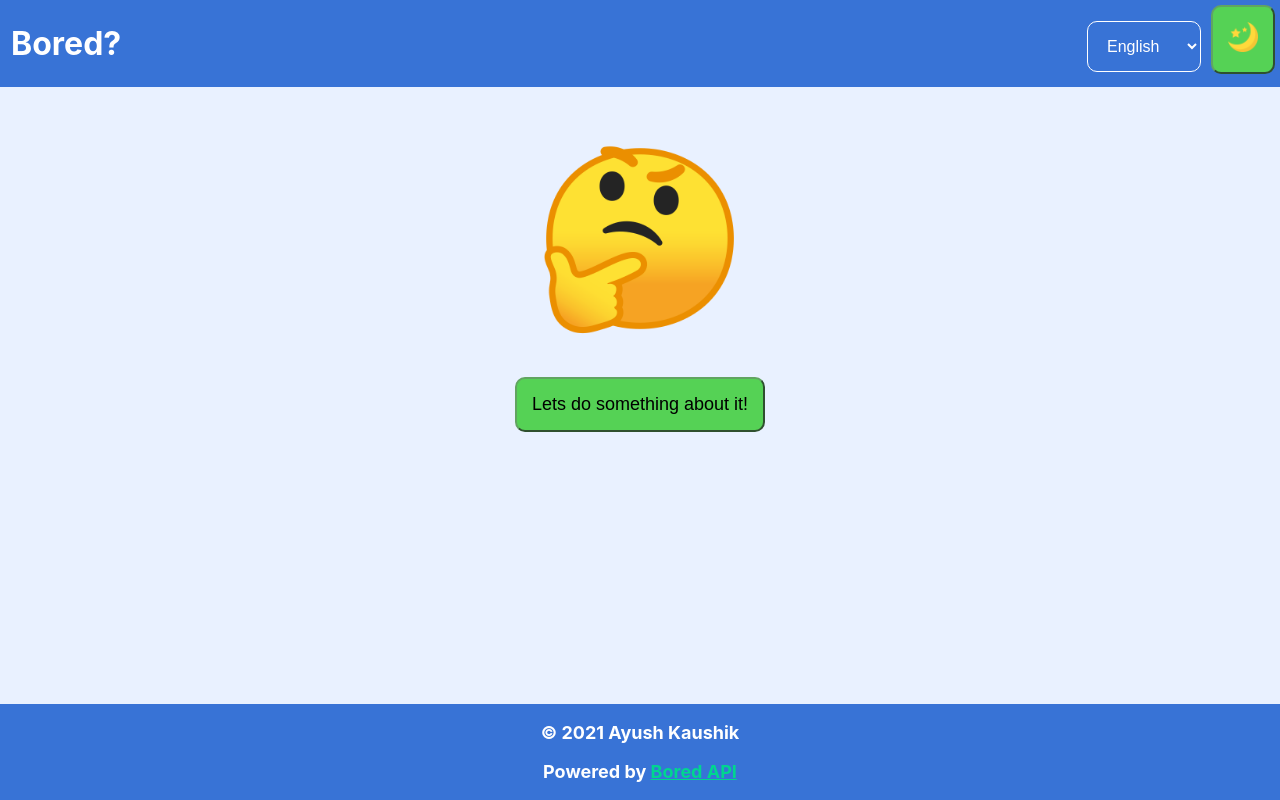
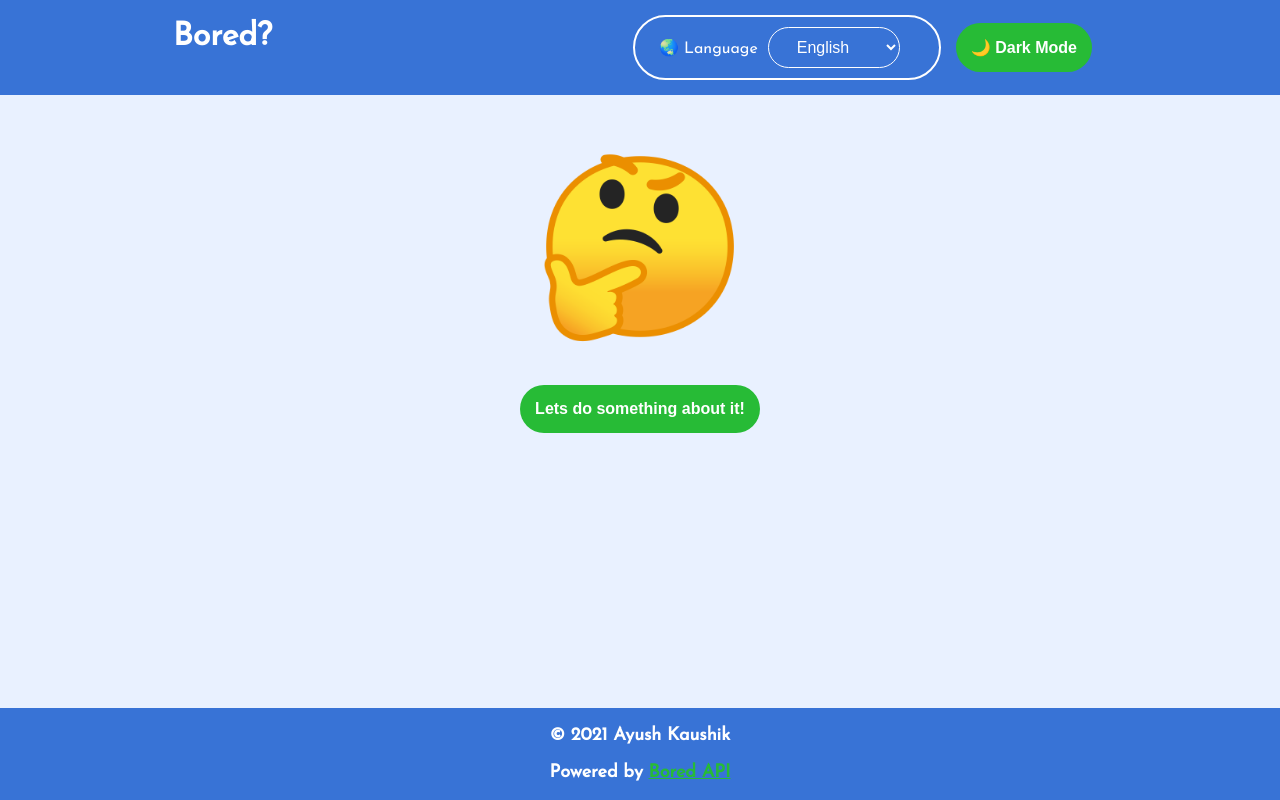
Before and after one commit to Ayush-Kaushik/boredom-busters, a React (Create React App) app: page / in a window 1280 px wide. Shown: the top 800 px of the page. Built offline with nearby package versions, Linux system fonts and the light colour scheme.

Commit message:
Fixed the header and theme colors

```diff
--- a/src/components/ActivityBody.tsx
+++ b/src/components/ActivityBody.tsx
@@ -12,7 +12,7 @@ const ActivityBody: React.FC = () => {
     const {activity, link} = activityState.bored;
     const {shouldWarn} = activityState.covidWarning;
     const image: ActivityImage = activityState.image;
-    const { t } = useTranslation()
+    const { t } = useTranslation();
 
     const getNewActivity = () => {
         axios.get('https://www.boredapi.com/api/activity').then(({data}) => {
--- a/src/components/Header.tsx
+++ b/src/components/Header.tsx
@@ -1,10 +1,10 @@
 import React from 'react';
 import { useTheme } from '../context/ThemeContext';
-import { themeImages } from '../constants';
-import { Trans } from 'react-i18next';
+import { Trans, useTranslation } from 'react-i18next';
 
 const Header: React.FC = ({ children }) => {
     const { darkMode, setDarkMode } = useTheme();
+    const { t } = useTranslation();
 
     return (
         <header className={darkMode ? `header dark-header` : `header light-header`}>
@@ -14,7 +14,7 @@ const Header: React.FC = ({ children }) => {
 
             <div className="header-right-content">
                 {children !== null ? children : <></>}
-                <button className={darkMode ? `button dark-button` : `button light-button`} onClick={() => { setDarkMode(!darkMode) }}>{darkMode ? <img alt={"logo"} src={`/images/${themeImages["light"].url}`} /> : <img alt={"logo"} src={`/images/${themeImages["dark"].url}`} />}</button>
+                <button className={darkMode ? `button dark-button` : `button light-button`} onClick={() => { setDarkMode(!darkMode) }}>{darkMode ? <Trans i18nKey="lightModeToggle" id="lightModeToggle"/> : <Trans i18nKey="darkModeToggle" id="darkModeToggle"/>}</button>
             </div>
         </header>
     );
--- a/src/components/I8N.tsx
+++ b/src/components/I8N.tsx
@@ -18,7 +18,10 @@ i18n
                     copyright: "© 2021 Ayush Kaushik",
                     cta: "Lets do something about it!",
                     covidAlert: "Covid Alert: Please refrain from activities with more than one participant",
-                    acknowledgement: "Powered by <1>Bored API</1>"
+                    acknowledgement: "Powered by <1>Bored API</1>",
+                    darkModeToggle: "🌙 Dark Mode",
+                    lightModeToggle: "☀️ Light Mode",
+                    language: "🌏 Language"
                 }
             },
             fr: {
@@ -26,8 +29,11 @@ i18n
                     title: "Ennuyé?",
                     copyright: "© 2021 Ayush Kaushik",
                     cta: "Faisons quelque chose à ce sujet !",
-                    covidAlert: "Alerte Covid : veuillez vous abstenir d'activités avec plus d'un participant",
-                    acknowledgement: "Alimenté par <1>Bored API</1>"
+                    covidAlert: "Alerte Covid: veuillez vous abstenir d'activités avec plus d'un participant",
+                    acknowledgement: "Alimenté par <1>Bored API</1>",
+                    darkModeToggle: "🌙 Mode Sombre",
+                    lightModeToggle: "☀️ Mode Lumière",
+                    language: "🌏 Langue"
                 }
             },
             de: {
@@ -36,7 +42,10 @@ i18n
                     copyright: "© 2021 Ayush Kaushik",
                     cta: "Lasst uns etwas dagegen tun!",
                     covidAlert: "Covid Alert: Bitte sehen Sie von Aktivitäten mit mehr als einem Teilnehmer ab",
-                    acknowledgement: "Unterstützt von <1>Bored API</1>"
+                    acknowledgement: "Unterstützt von <1>Bored API</1>",
+                    darkModeToggle: "🌙 Dunkelmodus",
+                    lightModeToggle: "☀️ Lichtmodus",
+                    language: "🌏 Sprache"
                 }
             },
             hi: {
@@ -45,7 +54,10 @@ i18n
                     copyright: "© 2021 Ayush Kaushik",
                     cta: "चलो इसके बारे में कुछ करते हैं!",
                     covidAlert: "कोविड अलर्ट: कृपया एक से अधिक प्रतिभागियों वाली गतिविधियों से बचें",
-                    acknowledgement: "<1>Bored API</1> द्वारा संचालित"
+                    acknowledgement: "<1>Bored API</1> द्वारा संचालित",
+                    darkModeToggle: "🌙 अँधेरा तरीका",
+                    lightModeToggle: "☀️ रोशनी तरीका",
+                    language: "🌏 भाषा"
                 }
             },
             pa: {
@@ -54,7 +66,10 @@ i18n
                     copyright: "© 2021 Ayush Kaushik",
                     cta: "ਆਓ ਇਸ ਬਾਰੇ ਕੁਝ ਕਰੀਏ!",
                     covidAlert: "ਕੋਵਿਡ ਅਲਰਟ: ਕਿਰਪਾ ਕਰਕੇ ਇੱਕ ਤੋਂ ਵੱਧ ਭਾਗੀਦਾਰਾਂ ਨਾਲ ਗਤੀਵਿਧੀਆਂ ਤੋਂ ਪਰਹੇਜ਼ ਕਰੋ",
-                    acknowledgement: "<1>Bored API</1> ਦੁਆਰਾ ਸੰਚਾਲਿਤ"
+                    acknowledgement: "<1>Bored API</1> ਦੁਆਰਾ ਸੰਚਾਲਿਤ",
+                    darkModeToggle: "🌙 ਹਨੇਰਾ ਮੋਡ",
+                    lightModeToggle: "☀️ ਰੋਸ਼ਨੀ ਮੋਡ",
+                    language: "🌏 ਭਾਸ਼ਾ"
                 }
             }
         },
--- a/src/components/LanguageSelector.tsx
+++ b/src/components/LanguageSelector.tsx
@@ -1,5 +1,5 @@
 import React from 'react';
-import { useTranslation } from 'react-i18next';
+import { Trans, useTranslation } from 'react-i18next';
 import { useTheme } from '../context/ThemeContext';
 import { languages, ILanguage } from '../constants';
 
@@ -12,7 +12,9 @@ const LanguageSelector: React.FC = () => {
     }
 
     return (
-            <select className={darkMode ? `dark-selector selector` : `light-selector selector`}
+        <div className={darkMode ? `dark-selector selector` : `light-selector selector`}>
+            <label><Trans i18nKey="language" id="language"/></label>
+            <select
                 value={i18n.language}
                 id={"language-selector"}
                 onChange={(e) => {
@@ -24,6 +26,7 @@ const LanguageSelector: React.FC = () => {
                     </option>
                 ))}
             </select>
+        </div>
     );
 }
 
--- a/src/index.css
+++ b/src/index.css
@@ -1,3 +1,5 @@
+@import url('https://fonts.googleapis.com/css?family=Josefin+Sans');
+
 :root {
     --font-size-small: 14px;
     --font-size-medium: 16px;
@@ -12,9 +14,7 @@ body {
 
     overflow: hidden;
 
-    font-family: -apple-system, BlinkMacSystemFont, 'Segoe UI', 'Roboto', 'Oxygen',
-        'Ubuntu', 'Cantarell', 'Fira Sans', 'Droid Sans', 'Helvetica Neue',
-        sans-serif;
+    font-family: 'Josefin Sans';
     -webkit-font-smoothing: antialiased;
     -moz-osx-font-smoothing: grayscale;
 }
@@ -27,10 +27,12 @@ code {
 .header {
     width: 100%;
     color: #FFF;
-    font-weight: bold;
 
     position: relative;
     overflow: hidden;
+
+    display: flex;
+    justify-content: space-around;
 }
 
 .light-header {
@@ -39,26 +41,52 @@ code {
 
 .dark-header {
     background-color: #222B45;
-    border-bottom: 2px solid #000;
-}
-
-.header img {
-    height: 30px;
-    width: 30px;
-}
-
-.header-left-content {
-    float: none;
-    position: absolute;
-    top: 50%;
-    left: 0%;
-    transform: translate(10%, -50%);
 }
 
 .header-right-content {
     float: right;
-    padding: 5px;
+    padding: 15px;
+}
 
+.light-selector {
+    color: #FFF;
+}
+
+.dark-selector {
+    color: #FFF;
+}
+
+.selector {
+    font-size: var(--font-size-medium);
+    display: inline-block;
+
+    padding: 10px 24px;
+    border-radius: 34px;
+
+    border: 2px solid #FFF;
+
+    margin-right: 15px;
+}
+
+.selector select {
+    margin-right: 15px;
+    margin-left: 10px;
+
+    padding: 10px 24px;
+    border-radius: 34px;
+
+    font-size: var(--font-size-medium);
+
+    color: #FFF;
+    border-color: #FFF;
+}
+
+.light-selector select {
+    background-color: #3873D6;
+}
+
+.dark-selector select {
+    background-color: #222B45;
 }
 
 .activity-body {
@@ -68,18 +96,17 @@ code {
     text-align: center;
     padding: 50px;
     height: 100vh;
+    font-weight: bold;
 }
 
 .dark-body {
     background-color: #151A30;
     color: #FFF;
-    font-weight: bold;
 }
 
 .light-body {
     background-color: #E9F1FF;
     color: #000;
-    font-weight: bold;
 }
 
 .activity-body img {
@@ -88,10 +115,11 @@ code {
 }
 
 .covid-warning {
-    background-color: #F9235C;
+    background-color: rgb(180, 0, 0);
     color: #FFF;
-    padding: 5px;
-    border-radius: 20px;
+    font-size: var(--font-size-medium);
+    padding: 10px 24px;
+    border-radius: 34px;
 }
 
 .footer {
@@ -113,7 +141,7 @@ code {
 }
 
 .light-footer a {
-    color: #00D68F;
+    color: rgb(39, 187, 54);
 }
 
 .dark-footer {
@@ -122,42 +150,27 @@ code {
 }
 
 .dark-footer a {
-    color: #ec6a1e;
+    color: rgb(39, 187, 54);
 }
 
 .button {
-    border-radius: 10px;
+    cursor: pointer;
+    padding: 10px 24px;
+    border-radius: 34px;
     padding: 15px;
-    font-size: var(--font-size-large);
+    font-size: var(--font-size-medium);
     font-weight: 400;
+    border: none;
 }
 
 .dark-button {
-    background-color: #00D68F;
-    border-color: #00D68F;
+    background-color: rgb(0, 124, 15);
+    color: #d4d4d4;
+    font-weight: bold;
 }
 
 .light-button {
-    background-color: #55D255;
-    border-color: #61A461;
+    background-color: rgb(39, 187, 54);
+    color: #FFF;
+    font-weight: bolder;
 }
-
-.light-selector {
-    background-color: #3873D6;
-    color: #FFF;
-    border-color: #FFF;
-}
-
-.dark-selector {
-    background-color: #222B45;
-    color: #FFF;
-    border-color: #FFF;
-}
-
-.selector {
-    border-radius: 10px;
-    padding: 15px;
-    font-size: medium;
-    font-weight: 400;
-    margin: 10px;
-}
```
Also changed, not shown: public/index.html (+0 -23 lines).
